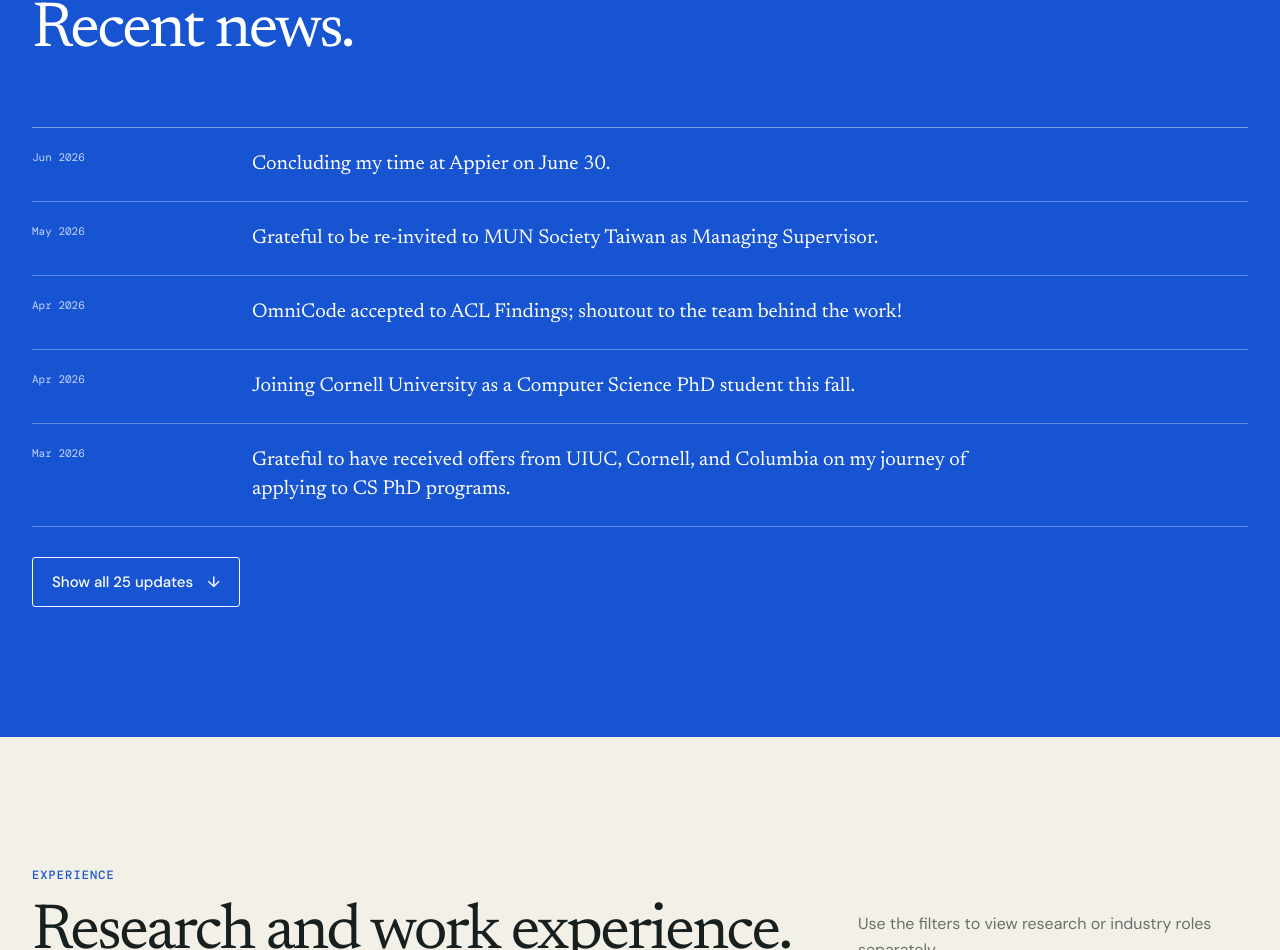
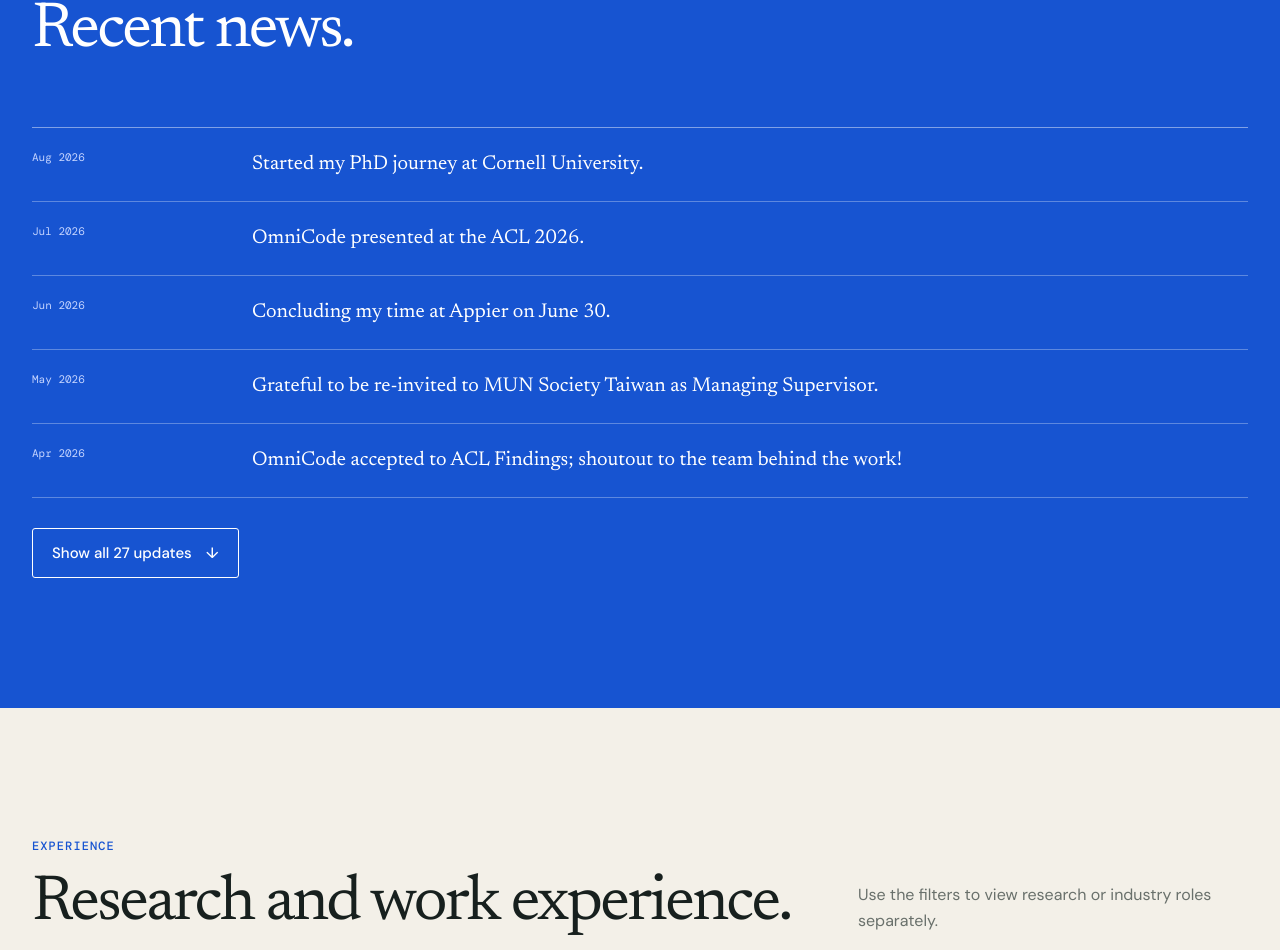
Before and after one commit to JamesTu-jtjt/JamesTu-jtjt.github.io, a React (Vite) app: page / in a window 1280 px wide. Shown: the part 1643-2593 px from the top of the page. Built offline with nearby package versions, Linux system fonts and the light colour scheme.

Commit message:
add: recent updates

```diff
--- a/src/data.js
+++ b/src/data.js
@@ -78,6 +78,8 @@ export const experience = [
 ]
 
 export const news = [
+  ['Aug 2026', 'Started my PhD journey at Cornell University.'],
+  ['Jul 2026', 'OmniCode presented at the ACL 2026.'],
   ['Jun 2026', 'Concluding my time at Appier on June 30.'],
   ['May 2026', 'Grateful to be re-invited to MUN Society Taiwan as Managing Supervisor.'],
   ['Apr 2026', 'OmniCode accepted to ACL Findings; shoutout to the team behind the work!'],
```
